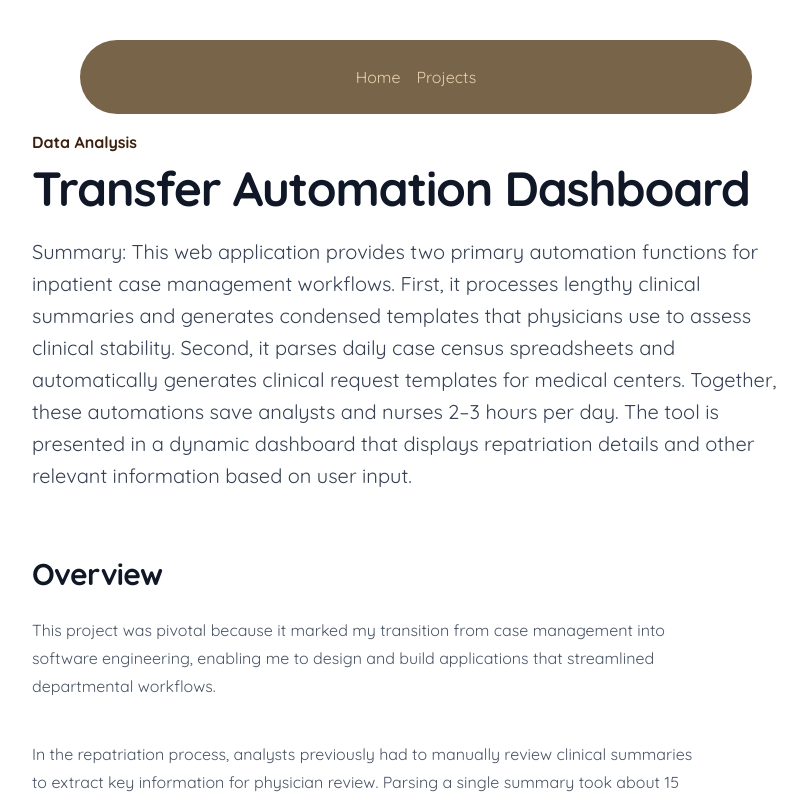
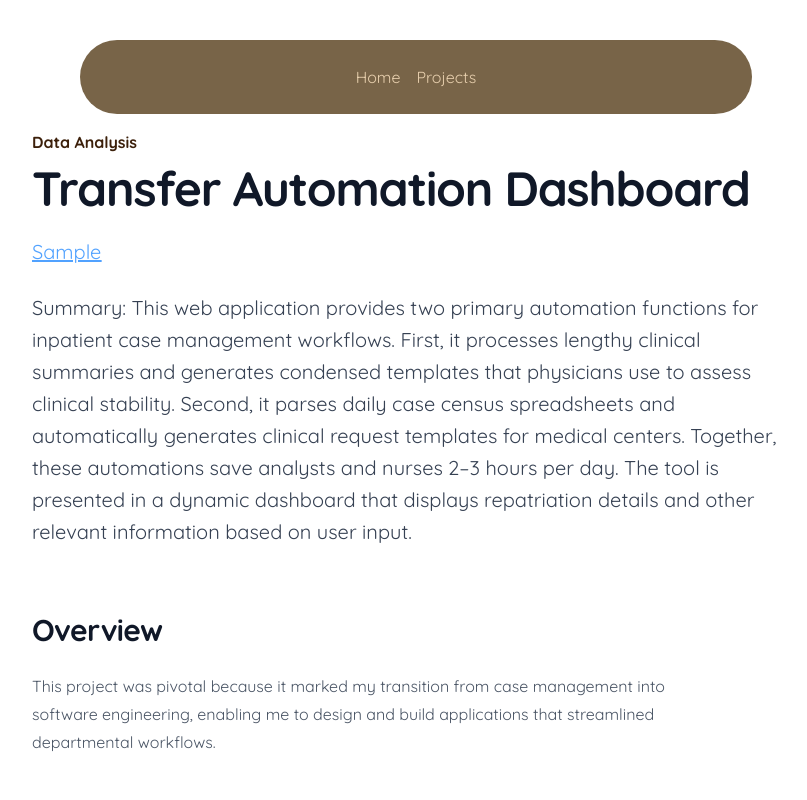
Before and after one commit to hilljevon/portfolio, a Next.js app: page /transfer-automation-app in a window 1280 px wide. Shown: the top 800 px of the page, without its empty margins (224-1031 px from the left). Built offline with nearby package versions, Linux system fonts and the light colour scheme.

Commit message:
Updated with sample website for transfer tool dashboard.

```diff
--- a/components/user/TransferAutomationPost.tsx
+++ b/components/user/TransferAutomationPost.tsx
@@ -8,6 +8,9 @@ export default function TransferAutomationPost() {
                 <h1 className="mt-2 text-4xl font-semibold tracking-tight text-pretty text-gray-900 sm:text-5xl dark:text-white">
                     Transfer Automation Dashboard
                 </h1>
+                <div className='my-6 text-xl/8 underline text-blue-400 hover:text-blue-300'>
+                    <a href='https://testing-git-demo-limited-jevons-projects-0dedbb2a.vercel.app/'>Sample</a>
+                </div>
                 <p className="mt-6 text-xl/8">
                     Summary: This web application provides two primary automation functions for inpatient case management workflows. First, it processes lengthy clinical summaries and generates condensed templates that physicians use to assess clinical stability. Second, it parses daily case census spreadsheets and automatically generates clinical request templates for medical centers. Together, these automations save analysts and nurses 2–3 hours per day. The tool is presented in a dynamic dashboard that displays repatriation details and other relevant information based on user input.
                 </p>
```
